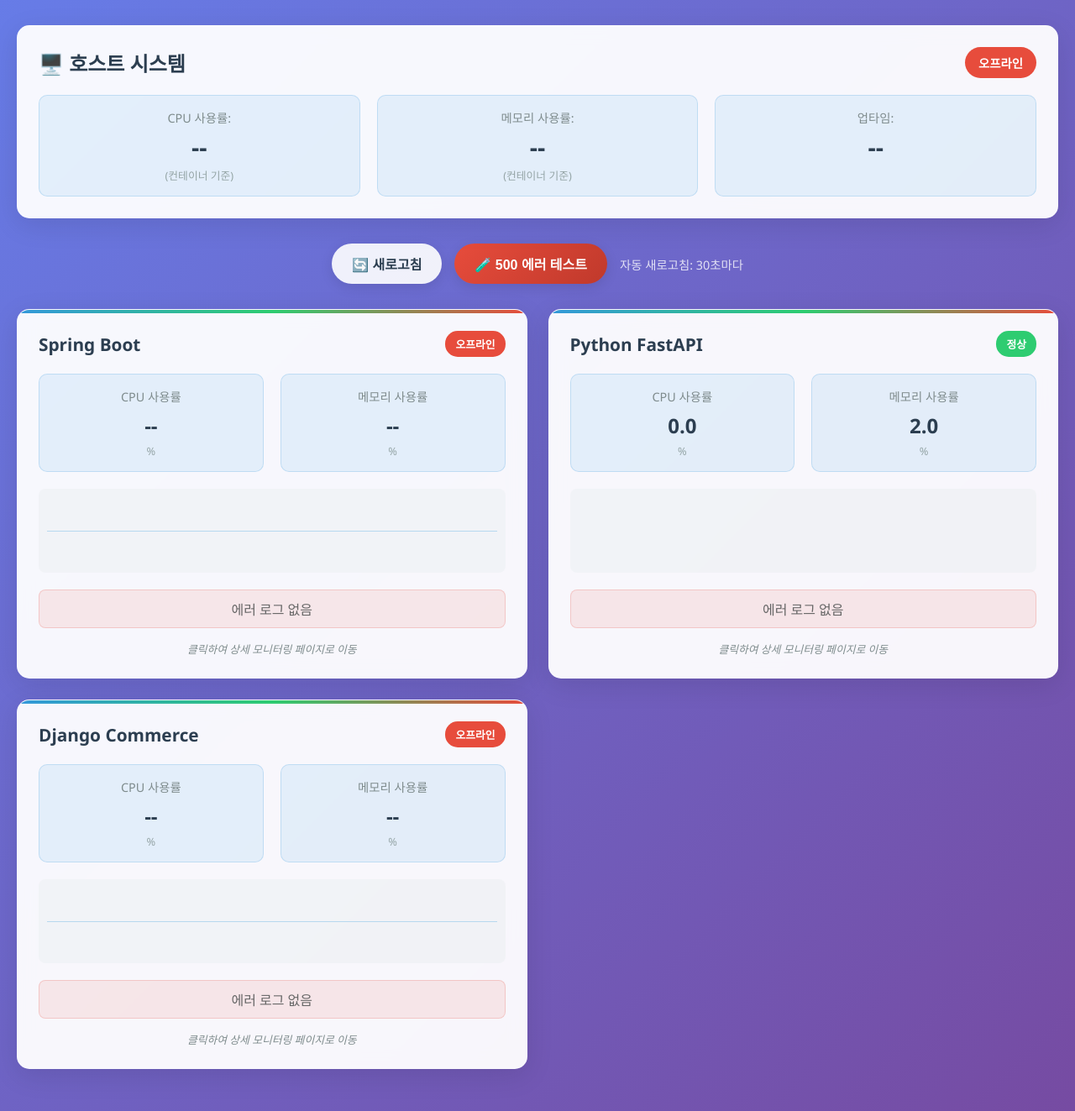
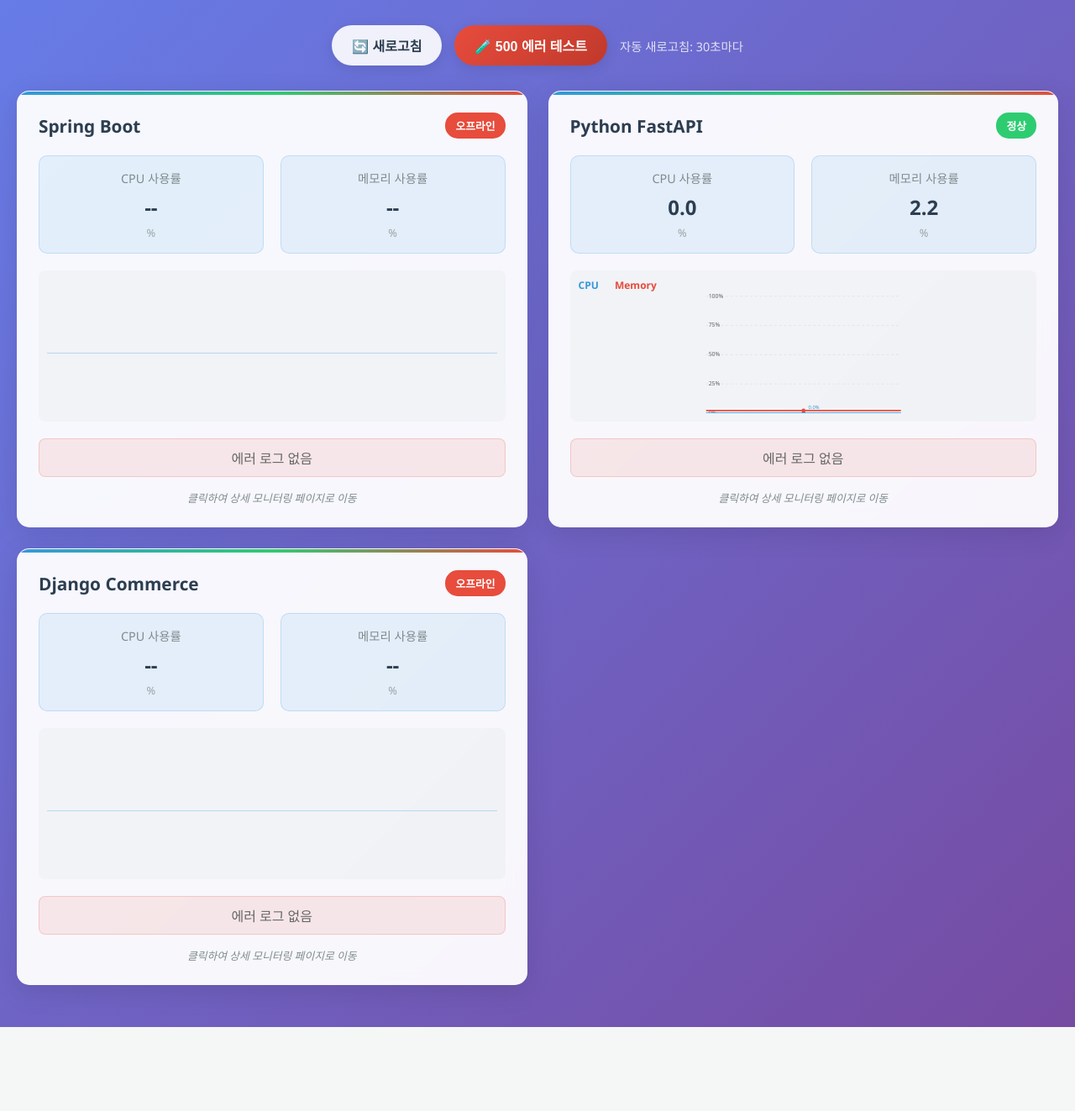
Before and after one commit to heeyoungha/study, a FastAPI app: template src/main/resources/templates/monitoring/unified-monitoring.html in a window 1280 px wide. Shown: the part 113-1436 px from the top of the page at 84% size. After the commit the page ends 1336 px from the top, so only its background shows below. Run offline with FastAPI, Linux system fonts and the light colour scheme; the template is opened without the code that fills it, so the values that code supplies are empty.

Commit message:
[style] 통합모니터링 페이지 스타일 수정

```diff
--- a/src/main/resources/static/css/unified-monitoring.css
+++ b/src/main/resources/static/css/unified-monitoring.css
@@ -256,10 +256,10 @@
 /* 차트 컨테이너 */
 .chart-container {
     margin-bottom: 20px;
-    height: 100px;
+    height: 180px;
     background: rgba(236, 240, 241, 0.5);
     border-radius: 8px;
-    padding: 10px;
+    padding: 25px 10px 10px 10px;
     position: relative;
 }
 
--- a/src/main/resources/templates/monitoring/unified-monitoring.html
+++ b/src/main/resources/templates/monitoring/unified-monitoring.html
@@ -13,30 +13,7 @@
             <p>모든 서비스의 상태를 한눈에 확인하세요</p>
         </div>
 
-        <div class="host-info" id="hostInfo">
-            <div class="host-card">
-                <div class="card-header">
-                    <h3>🖥️ 호스트 시스템</h3>
-                    <div class="status-indicator" id="hostStatus">정상</div>
-                </div>
-                <div class="card-content">
-                    <div class="metric">
-                        <span class="label">CPU 사용률:</span>
-                        <span class="value" id="hostCpu">--</span>
-                        <small class="note">(컨테이너 기준)</small>
-                    </div>
-                    <div class="metric">
-                        <span class="label">메모리 사용률:</span>
-                        <span class="value" id="hostMemory">--</span>
-                        <small class="note">(컨테이너 기준)</small>
-                    </div>
-                    <div class="metric">
-                        <span class="label">업타임:</span>
-                        <span class="value" id="hostUptime">--</span>
-                    </div>
-                </div>
-            </div>
-        </div>
+        <!-- 호스트 정보 섹션 제거 -->
 
         <div class="controls">
             <button class="btn" onclick="refreshAll()">🔄 새로고침</button>
@@ -72,7 +49,7 @@
         const services = [
             {
                 name: 'Spring Boot',
-                url: '/monitoring/system-health',
+                url: '/monitoring/sys-health',
                 port: 8080,
                 color: '#e74c3c'
             },
@@ -167,39 +144,135 @@
 
         function updateChart(cardId, history) {
             const chartEl = document.getElementById(`chart-${cardId}`);
-            if (!history || history.length === 0) return;
+            if (!chartEl) {
+                console.error(`Chart element not found: chart-${cardId}`);
+                return;
+            }
+
+            if (!history || history.length === 0) {
+                // 데이터가 없을 때 기본 차트 표시
+                chartEl.innerHTML = `
+                    <svg width="100%" height="100%" viewBox="0 0 400 200">
+                        <text x="200" y="100" text-anchor="middle" font-size="14" fill="#999">데이터 없음</text>
+                    </svg>
+                `;
+                return;
+            }
 
             const cpuData = history.map(h => h.cpu_percent || 0).filter(v => !isNaN(v));
             const memoryData = history.map(h => h.memory_percent || 0).filter(v => !isNaN(v));
 
-            // 데이터가 없으면 차트를 표시하지 않음
-            if (cpuData.length === 0 && memoryData.length === 0) return;
+            console.log(`Chart ${cardId}:`, {
+                historyLength: history.length,
+                cpuDataLength: cpuData.length,
+                memoryDataLength: memoryData.length,
+                cpuData: cpuData,
+                memoryData: memoryData
+            });
 
             // 간단한 라인 차트 생성
-            let svg = `<svg width="100%" height="100%" viewBox="0 0 300 150">`;
+            let svg = `<svg width="100%" height="100%" viewBox="0 0 400 250">`;
+
+            // Y축 눈금과 값 추가
+            for (let i = 0; i <= 4; i++) {
+                const y = 250 - (i * 60);
+                const value = i * 25;
+                svg += `<line x1="0" y1="${y}" x2="400" y2="${y}" stroke="#ddd" stroke-width="1" stroke-dasharray="5,5" />`;
+                svg += `<text x="5" y="${y + 3}" font-size="12" fill="#666">${value}%</text>`;
+            }
+
+            // X축 눈금 (시간 표시) - 데이터 포인트가 많을 때는 일부만 표시
+            if (cpuData.length > 1) {
+                const step = Math.max(1, Math.floor(cpuData.length / 4));
+                for (let i = 0; i < cpuData.length; i += step) {
+                    const x = (i / (cpuData.length - 1)) * 400;
+                    svg += `<line x1="${x}" y1="0" x2="${x}" y2="250" stroke="#ddd" stroke-width="1" stroke-dasharray="5,5" />`;
+                }
+            }
 
             // CPU 차트 (파란색)
-            if (cpuData.length > 1) {
+            if (cpuData.length >= 1) {
+                if (cpuData.length === 1) {
+                    // 데이터가 1개일 때는 수평선으로 표시
+                    const y = 250 - (cpuData[0] / 100) * 250;
+                    svg += `<line x1="0" y1="${y}" x2="400" y2="${y}" stroke="#3498db" stroke-width="3" />`;
+                    svg += `<circle cx="200" cy="${y}" r="4" fill="#3498db" />`;
+                    svg += `<text x="210" y="${y - 8}" font-size="10" fill="#3498db">${cpuData[0].toFixed(1)}%</text>`;
+                } else {
+                    // 여러 데이터 포인트일 때는 라인 차트
                     const cpuPoints = cpuData.map((v, i) => {
-                    const x = (i / (cpuData.length - 1)) * 300;
-                    const y = 150 - (v / 100) * 150;
+                        const x = (i / (cpuData.length - 1)) * 400;
+                        const y = 250 - (v / 100) * 250;
                         return `${x},${y}`;
                     }).join(' ');
-                svg += `<polyline points="${cpuPoints}" fill="none" stroke="#3498db" stroke-width="2" />`;
+                    svg += `<polyline points="${cpuPoints}" fill="none" stroke="#3498db" stroke-width="3" />`;
+
+                    // CPU 값 표시 - 데이터 포인트가 많을 때는 일부만 표시
+                    const step = Math.max(1, Math.floor(cpuData.length / 6));
+                    cpuData.forEach((v, i) => {
+                        if (i % step === 0 || i === cpuData.length - 1) {
+                            const x = (i / (cpuData.length - 1)) * 400;
+                            const y = 250 - (v / 100) * 250;
+                            svg += `<circle cx="${x}" cy="${y}" r="4" fill="#3498db" />`;
+                            svg += `<text x="${x + 8}" y="${y - 8}" font-size="10" fill="#3498db">${v.toFixed(1)}%</text>`;
+                        }
+                    });
+                }
             }
 
             // 메모리 차트 (빨간색)
-            if (memoryData.length > 1) {
+            if (memoryData.length >= 1) {
+                if (memoryData.length === 1) {
+                    // 데이터가 1개일 때는 수평선으로 표시
+                    const y = 250 - (memoryData[0] / 100) * 250;
+                    svg += `<line x1="0" y1="${y}" x2="400" y2="${y}" stroke="#e74c3c" stroke-width="3" />`;
+                    svg += `<circle cx="200" cy="${y}" r="4" fill="#e74c3c" />`;
+                    svg += `<text x="210" y="${y + 18}" font-size="10" fill="#e74c3c">${memoryData[0].toFixed(1)}%</text>`;
+                } else {
+                    // 여러 데이터 포인트일 때는 라인 차트
                     const memoryPoints = memoryData.map((v, i) => {
-                    const x = (i / (memoryData.length - 1)) * 300;
-                    const y = 150 - (v / 100) * 150;
+                        const x = (i / (memoryData.length - 1)) * 400;
+                        const y = 250 - (v / 100) * 250;
                         return `${x},${y}`;
                     }).join(' ');
-                svg += `<polyline points="${memoryPoints}" fill="none" stroke="#e74c3c" stroke-width="2" />`;
+                    svg += `<polyline points="${memoryPoints}" fill="none" stroke="#e74c3c" stroke-width="3" />`;
+
+                    // 메모리 값 표시 - 데이터 포인트가 많을 때는 일부만 표시
+                    const step = Math.max(1, Math.floor(memoryData.length / 6));
+                    memoryData.forEach((v, i) => {
+                        if (i % step === 0 || i === memoryData.length - 1) {
+                            const x = (i / (memoryData.length - 1)) * 400;
+                            const y = 250 - (v / 100) * 250;
+                            svg += `<circle cx="${x}" cy="${y}" r="4" fill="#e74c3c" />`;
+                            svg += `<text x="${x + 8}" y="${y + 18}" font-size="10" fill="#e74c3c">${v.toFixed(1)}%</text>`;
+                        }
+                    });
+                }
             }
 
             svg += `</svg>`;
             chartEl.innerHTML = svg;
+
+            // 범례를 chart-container에 직접 추가
+            const chartContainer = chartEl.parentElement;
+            if (chartContainer) {
+                // 기존 범례 제거
+                const existingLegend = chartContainer.querySelector('.chart-legend');
+                if (existingLegend) {
+                    existingLegend.remove();
+                }
+
+                // 새 범례 추가
+                const legendHtml = `
+                    <div class="chart-legend" style="position: absolute; top: 5px; left: 10px; z-index: 10;">
+                        <span style="color: #3498db; font-weight: bold; font-size: 12px; margin-right: 15px;">CPU</span>
+                        <span style="color: #e74c3c; font-weight: bold; font-size: 12px;">Memory</span>
+                    </div>
+                `;
+                chartContainer.insertAdjacentHTML('beforeend', legendHtml);
+            }
+
+            console.log(`Chart ${cardId} updated successfully`);
         }
 
         function setServiceOffline(service) {
@@ -229,74 +302,10 @@
             }
         }
 
-        async function fetchHostInfo() {
-            try {
-                const response = await fetch('/monitoring/host-health');
-
-                if (!response.ok) {
-                    throw new Error(`HTTP error! status: ${response.status}`);
-                }
-
-                const data = await response.json();
-
-                updateHostInfo(data);
-            } catch (error) {
-                console.error('호스트 정보 가져오기 실패:', error);
-                setHostOffline();
-            }
-        }
-
-        function updateHostInfo(data) {
-            const statusEl = document.getElementById('hostStatus');
-            const cpuEl = document.getElementById('hostCpu');
-            const memoryEl = document.getElementById('hostMemory');
-            const uptimeEl = document.getElementById('hostUptime');
-
-            if (data.error) {
-                setHostOffline();
-                return;
-            }
-
-            // 상태 업데이트
-            statusEl.textContent = '정상';
-            statusEl.style.background = '#2ecc71';
-
-            // CPU 사용률
-            cpuEl.textContent = data.cpu_percent ? data.cpu_percent.toFixed(1) : '--';
-
-            // 메모리 사용률 (물리 메모리 기준)
-            const memoryPercent = data.memory?.physical_percent;
-            memoryEl.textContent = memoryPercent ? memoryPercent.toFixed(1) : '--';
-
-            // 업타임
-            uptimeEl.textContent = data.uptime || '알 수 없음';
-        }
-
-        function switchProcessTab(type) {
-            // 탭 버튼 상태 변경
-            document.querySelectorAll('.tab-btn').forEach(btn => btn.classList.remove('active'));
-            event.target.classList.add('active');
-
-            // 프로세스 목록 다시 렌더링
-            // updateHostProcesses(window.currentHostProcesses || {}); // 호스트 프로세스 관련 코드 제거
-        }
-
-        function setHostOffline() {
-            const statusEl = document.getElementById('hostStatus');
-            const cpuEl = document.getElementById('hostCpu');
-            const memoryEl = document.getElementById('hostMemory');
-            const uptimeEl = document.getElementById('hostUptime');
-
-            statusEl.textContent = '오프라인';
-            statusEl.style.background = '#e74c3c';
-            cpuEl.textContent = '--';
-            memoryEl.textContent = '--';
-            uptimeEl.textContent = '--';
-        }
+        // 호스트 정보 관련 함수들 제거
 
         async function refreshAll() {
-            // 호스트 정보 먼저 업데이트
-            await fetchHostInfo();
+            // 호스트 정보 업데이트 제거
 
             // 서비스 정보 업데이트
             const promises = services.map(service => fetchServiceHealth(service));
```
Also changed, not shown: 2 other files. Lines whose indentation alone changed are shown as unchanged.
